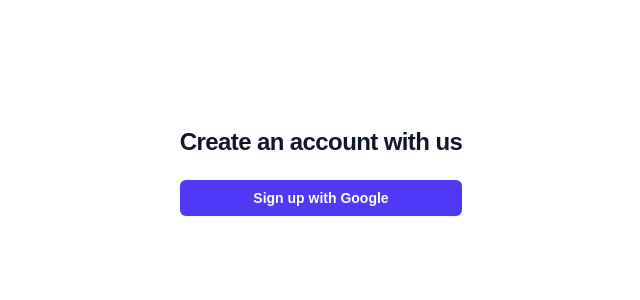
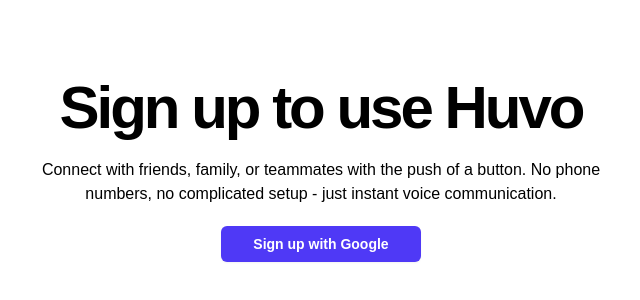
Before and after one commit to BasicallyMe/huvo-app, a React (Vite) app: page /auth/signup in a window 1280 px wide. Shown: the part 230-530 px from the top of the page, without its empty margins (319-959 px from the left). Built offline with nearby package versions, Linux system fonts and the light colour scheme.

Commit message:
Added Nav links for auth page

```diff
--- a/src/components/hero.jsx
+++ b/src/components/hero.jsx
@@ -1,5 +1,6 @@
 import Button from "./button";
 import { ArrowRight, Radio } from "lucide-react";
+import { NavLink } from "react-router";
 
 export default function Hero() {
   return (
@@ -20,9 +21,12 @@
           </p>
         </div>
         <div className="flex flex-col gap-2 min-[400px]:flex-row w-full">
-          <Button size="lg" className="gap-1 flex items-center">
+          <NavLink
+            to="/auth/signup"
+            className="flex items-center gap-2 w-full justify-center rounded-md bg-indigo-600 px-3 py-1.5 text-sm/6 font-semibold text-white shadow-xs hover:bg-indigo-500 focus-visible:outline-2 focus-visible:outline-offset-2 focus-visible:outline-indigo-600"
+          >
             Get Started <ArrowRight className="h-4 w-4" />
-          </Button>
+          </NavLink>
           <Button size="lg" variant="outline">
             Learn More
           </Button>
--- a/src/pages/signup.jsx
+++ b/src/pages/signup.jsx
@@ -5,23 +5,30 @@
 
 export default function SignupPage() {
   function signUpUsers() {
-    signInWithPopup(auth, provider).then((result) => {
-      const user = result.user;
-      if (user) {
-        return redirect("/app");
-      }
-    }).catch((error) => {
-      console.log(error.code, error.message);
-    })
+    signInWithPopup(auth, provider)
+      .then((result) => {
+        const user = result.user;
+        if (user) {
+          return redirect("/app");
+        }
+      })
+      .catch((error) => {
+        console.log(error.code, error.message);
+      });
   }
 
   return (
     <div className="flex min-h-dvh h-dvh max-h-dvh flex-col justify-center items-center px-6 py-12 lg:px-8">
-      <div className="max-w-sm">
-        <h2 className="mb-5 text-center text-2xl/9 font-bold tracking-tight text-gray-900">
-          Create an account with us
-        </h2>
-        <Button onClick={signUpUsers}>Sign up with Google</Button>
+      <div className="max-w-[600px] flex flex-col gap-5 items-center">
+        <h1 className="text-4xl font-bold tracking-tighter text-center sm:text-5xl xl:text-6xl/none">
+          Sign up to use <span className="text-primary">Huvo</span>
+        </h1>
+        <p className="text-muted-foreground md:text-md text-center">
+          Connect with friends, family, or teammates with the push of a button.
+          No phone numbers, no complicated setup - just instant voice
+          communication.
+        </p>
+        <Button onClick={signUpUsers} className="max-w-[200px]">Sign up with Google</Button>
       </div>
     </div>
   );
```
